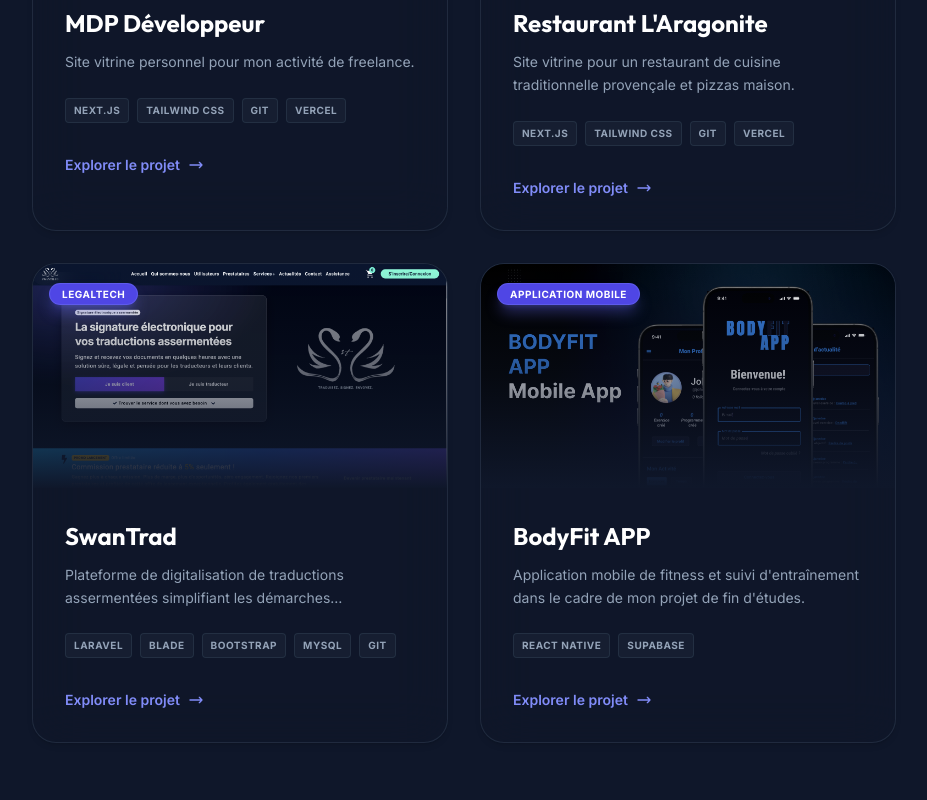
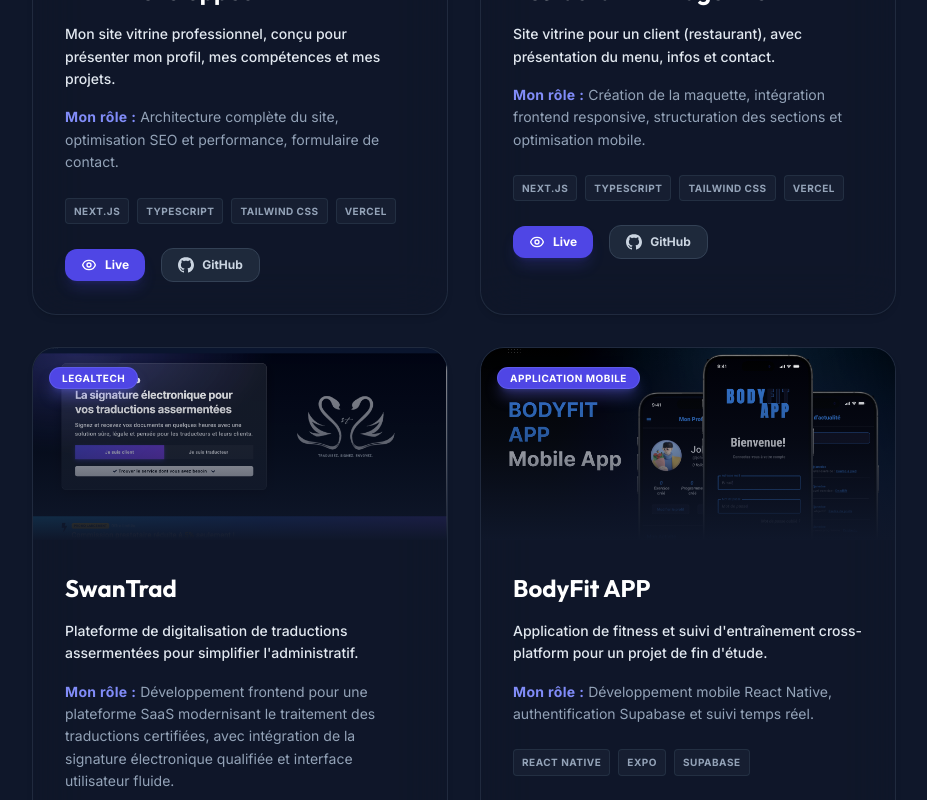
Before and after one commit to Mickael-DP/mynewportfolio, an Angular app: page / in a window 1280 px wide. Shown: the part 3100-3900 px from the top of the page, without its empty margins (336-1263 px from the left). Built offline with nearby package versions, Linux system fonts and the light colour scheme.

Commit message:
feat: Enhance project cards with role descriptions and dedicated live/GitHub links.

```diff
--- a/src/app/components/projects/projects.component.css
+++ b/src/app/components/projects/projects.component.css
@@ -51,3 +51,21 @@
         transform: translateY(0);
     }
 }
+
+/* Role & Tech Stack Labels */
+.text-indigo-400.font-bold {
+    letter-spacing: 0.025em;
+}
+
+.project-card .space-y-4 p {
+    line-height: 1.6;
+}
+
+/* Tooltip/Buttons enhancements */
+.project-card button {
+    transition: all 0.3s cubic-bezier(0.4, 0, 0.2, 1);
+}
+
+.project-card button:hover {
+    transform: translateY(-2px);
+}
--- a/src/app/components/projects/projects.component.html
+++ b/src/app/components/projects/projects.component.html
@@ -1,7 +1,6 @@
 <section class="py-2">
   <div class="grid grid-cols-1 lg:grid-cols-2 gap-8">
-    <div *ngFor="let project of projects" (click)="project.link && onProjectClick(project)"
-      [ngClass]="{'cursor-pointer': project.link}"
+    <div *ngFor="let project of projects"
       class="project-card group relative overflow-hidden rounded-3xl border border-slate-700/50 bg-slate-900/40 backdrop-blur-xl transition-all duration-500 hover:border-indigo-500/50">
 
       <!-- Hover Glow Effect -->
@@ -10,7 +9,7 @@
       </div>
 
       <!-- Image Container -->
-      <div class="relative h-56 overflow-hidden">
+      <div class="relative h-48 overflow-hidden">
         <!-- Category Badge -->
         <div class="absolute top-4 left-4 z-30">
           <span
@@ -26,34 +25,52 @@
 
       <!-- Content -->
       <div class="p-8 relative z-20">
-        <h3 class="text-2xl font-bold text-white group-hover:text-indigo-400 transition-colors duration-300 mb-3">
+        <h3 class="text-2xl font-bold text-white group-hover:text-indigo-400 transition-colors duration-300 mb-4">
           {{ project.title }}
         </h3>
 
-        <p
-          class="text-slate-400 text-sm leading-relaxed mb-6 line-clamp-2 group-hover:text-slate-300 transition-colors">
+        <div class="space-y-4 text-sm leading-relaxed mb-6">
+          <p class="text-slate-200 font-medium">
             {{ project.description }}
           </p>
 
-        <!-- Tags -->
-        <div class="flex flex-wrap gap-2 mb-8">
+          <p class="text-slate-400">
+            <span class="text-indigo-400 font-bold"> Mon rôle :</span> {{ project.role }}
+          </p>
+
+
+          <div class="flex flex-wrap gap-2 pt-2">
             <span *ngFor="let tag of project.tags"
               class="text-[10px] uppercase tracking-wider font-bold px-2 py-1 rounded bg-slate-800/50 text-slate-400 border border-slate-700/50 group-hover:border-indigo-500/20 group-hover:text-indigo-300/70 transition-all">
               {{ tag }}
             </span>
           </div>
+        </div>
 
-        <!-- Footer Action -->
-        <div class="flex items-center justify-between">
-          <div
-            class="flex items-center text-sm font-semibold text-indigo-400 group-hover:text-indigo-300 transition-all transform translate-x-0 group-hover:translate-x-1">
-            <span>Explorer le projet</span>
-            <svg xmlns="http://www.w3.org/2000/svg"
-              class="h-4 w-4 ml-2 transform group-hover:translate-x-1 transition-transform" fill="none"
-              viewBox="0 0 24 24" stroke="currentColor">
-              <path stroke-linecap="round" stroke-linejoin="round" stroke-width="2" d="M17 8l4 4m0 0l-4 4m4-4H3" />
+        <!-- Footer Action (Buttons) -->
+        <div class="flex items-center gap-4">
+          <!-- Live Link -->
+          <button *ngIf="project.link" (click)="onLinkClick(project.link)"
+            class="flex items-center gap-2 px-4 py-2 rounded-xl bg-indigo-600 text-white text-xs font-bold hover:bg-indigo-500 transition-all shadow-lg shadow-indigo-600/20">
+            <svg xmlns="http://www.w3.org/2000/svg" class="h-4 w-4" fill="none" viewBox="0 0 24 24"
+              stroke="currentColor">
+              <path stroke-linecap="round" stroke-linejoin="round" stroke-width="2"
+                d="M15 12a3 3 0 11-6 0 3 3 0 016 0z" />
+              <path stroke-linecap="round" stroke-linejoin="round" stroke-width="2"
+                d="M2.458 12C3.732 7.943 7.523 5 12 5c4.478 0 8.268 2.943 9.542 7-1.274 4.057-5.064 7-9.542 7-4.477 0-8.268-2.943-9.542-7z" />
             </svg>
-          </div>
+            <span>Live</span>
+          </button>
+
+          <!-- GitHub Link -->
+          <button *ngIf="project.github" (click)="onLinkClick(project.github)"
+            class="flex items-center gap-2 px-4 py-2 rounded-xl bg-slate-800 text-slate-300 text-xs font-bold border border-slate-700 hover:bg-slate-700 hover:text-white transition-all">
+            <svg xmlns="http://www.w3.org/2000/svg" class="h-4 w-4" fill="currentColor" viewBox="0 0 24 24">
+              <path
+                d="M12 0c-6.626 0-12 5.373-12 12 0 5.302 3.438 9.8 8.207 11.387.599.111.793-.261.793-.577v-2.234c-3.338.726-4.041-1.416-4.041-1.416-.546-1.387-1.333-1.756-1.333-1.756-1.089-.745.083-.729.083-.729 1.205.084 1.839 1.237 1.839 1.237 1.07 1.834 2.807 1.304 3.492.997.107-.775.418-1.305.762-1.604-2.665-.305-5.467-1.334-5.467-5.931 0-1.311.469-2.381 1.236-3.221-.124-.303-.535-1.524.117-3.176 0 0 1.008-.322 3.301 1.23.957-.266 1.983-.399 3.003-.404 1.02.005 2.047.138 3.006.404 2.291-1.552 3.297-1.23 3.297-1.23.653 1.653.242 2.874.118 3.176.77.84 1.235 1.911 1.235 3.221 0 4.609-2.807 5.624-5.479 5.921.43.372.823 1.102.823 2.222v3.293c0 .319.192.694.801.576 4.765-1.589 8.199-6.086 8.199-11.386 0-6.627-5.373-12-12-12z" />
+            </svg>
+            <span>GitHub</span>
+          </button>
         </div>
       </div>
     </div>
--- a/src/app/components/projects/projects.component.ts
+++ b/src/app/components/projects/projects.component.ts
@@ -13,45 +13,50 @@
 export class ProjectsComponent {
 
   projects = [
-
     {
       image: 'assets/img/mdallepasqualine.png',
       title: 'MDP Développeur',
       category: 'Site vitrine',
-      description: 'Site vitrine personnel pour mon activité de freelance.',
-      tags: ['Next.js', 'Tailwind CSS', 'Git', 'Vercel'],
-      link: 'https://www.mdallepasqualine.com'
+      description: 'Mon site vitrine professionnel, conçu pour présenter mon profil, mes compétences et mes projets.',
+      role: 'Architecture complète du site, optimisation SEO et performance, formulaire de contact.',
+      tags: ['Next.js', 'TypeScript', 'Tailwind CSS', 'Vercel'],
+      link: 'https://www.mdallepasqualine.com',
+      github: 'https://github.com/Mickael-DP/mynewportfolio'
     },
     {
       image: 'assets/img/aragonite.png',
       title: 'Restaurant L\'Aragonite',
       category: 'Site vitrine',
-      description: 'Site vitrine pour un restaurant de cuisine traditionnelle provençale et pizzas maison.',
-      tags: ['Next.js', 'Tailwind CSS', 'Git', 'Vercel'],
-      link: 'https://site-aragonite-v2.vercel.app/'
+      description: 'Site vitrine pour un client (restaurant), avec présentation du menu, infos et contact.',
+      role: 'Création de la maquette, intégration frontend responsive, structuration des sections et optimisation mobile.',
+      tags: ['Next.js', 'TypeScript', 'Tailwind CSS', 'Vercel'],
+      link: 'https://site-aragonite-v2.vercel.app/',
+      github: 'https://github.com/Mickael-DP/site-aragonite-v2'
     },
     {
       image: 'assets/img/swantrad.png',
       title: 'SwanTrad',
       category: 'LegalTech',
-      description: 'Plateforme de digitalisation de traductions assermentées simplifiant les démarches administratives.',
-      tags: ['Laravel', 'Blade', 'Bootstrap', 'MySQL', 'Git'],
-      link: 'https://www.swantrad.com'
+      description: 'Plateforme de digitalisation de traductions assermentées pour simplifier l\'administratif.',
+      role: 'Développement frontend pour une plateforme SaaS modernisant le traitement des traductions certifiées, avec intégration de la signature électronique qualifiée et interface utilisateur fluide.',
+      tags: ['Laravel', 'MySQL', 'Bootstrap', 'Blade'],
+      link: 'https://www.swantrad.com',
     },
     {
       image: 'assets/img/BodyFiitAPP.png',
       title: 'BodyFit APP',
       category: 'Application mobile',
-      description: 'Application mobile de fitness et suivi d\'entraînement dans le cadre de mon projet de fin d\'études.',
-      tags: ['React Native', 'Supabase'],
-      link: 'https://github.com/BodyFit-App/frontend-bodyfit-app'
+      description: 'Application de fitness et suivi d\'entraînement cross-platform pour un projet de fin d\'étude.',
+      role: 'Développement mobile React Native, authentification Supabase et suivi temps réel.',
+      tags: ['React Native', 'Expo', 'Supabase'],
+      link: '',
+      github: 'https://github.com/BodyFit-App/frontend-bodyfit-app'
     },
   ];
 
-  onProjectClick(project: any) {
-    // Vérifiez si le lien existe, puis ouvrez le lien externe
-    if (project.link) {
-      window.open(project.link, '_blank'); // `_blank` ouvre le lien dans un nouvel onglet
+  onLinkClick(url: string) {
+    if (url) {
+      window.open(url, '_blank');
     }
   }
 }
```
Lines whose indentation alone changed are shown as unchanged.
